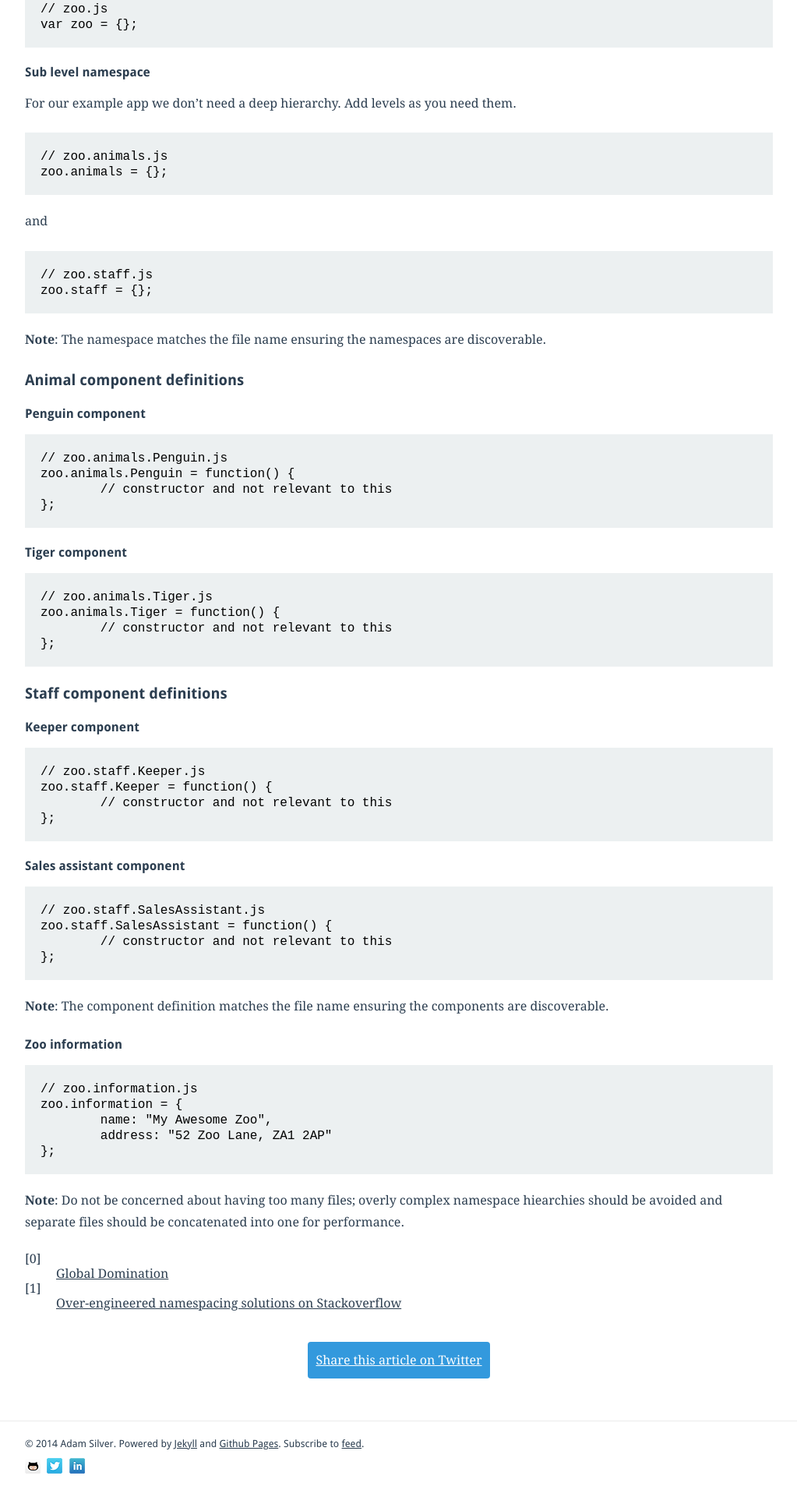
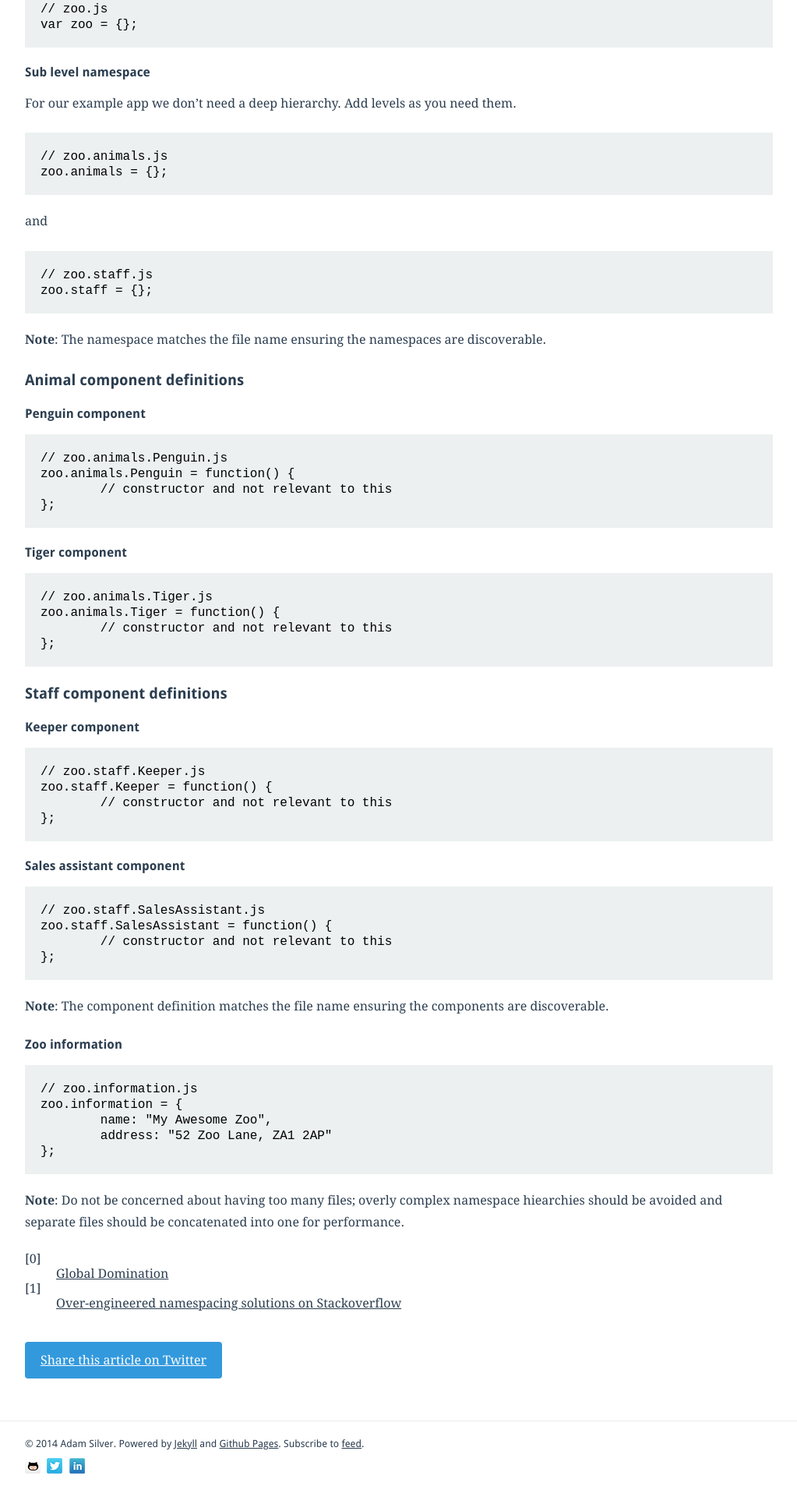
Before and after one commit to adamsilver/adamsilver.io-jekyll, a Jekyll site: the page built from _posts/2014-07-11-javascript-namespacing.md, in a window 1280 px wide. Shown: the part 1142-3062 px from the top of the page at 78% size, without its empty margins (128-1151 px from the left). Built offline with Jekyll 4.4.1, drawn with Linux system fonts in a browser that asks for light colours; Markdown is read by kramdown in place of the engine named in the settings.

Commit message:
share button

```diff
--- a/css/main.css
+++ b/css/main.css
@@ -125,13 +125,12 @@ p {
 }
 
 p.share {
-    text-align: center;
     margin-top: 40px;
 }
 
 p.share a {
     display: inline-block;
-    padding: 10px;
+    padding: 10px 20px;
     color: #fff;
     background-color: #39d;
     border-radius: 4px;
```
